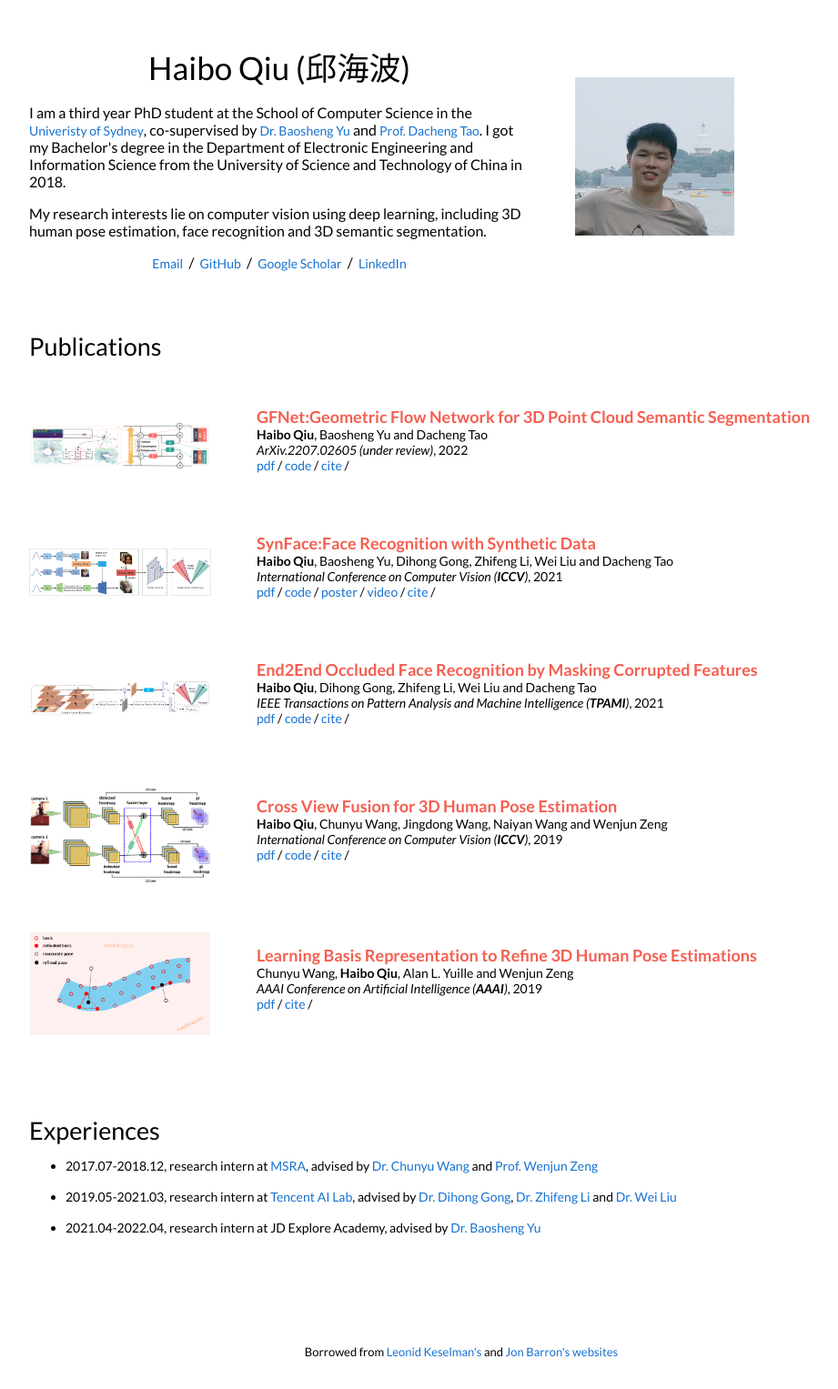
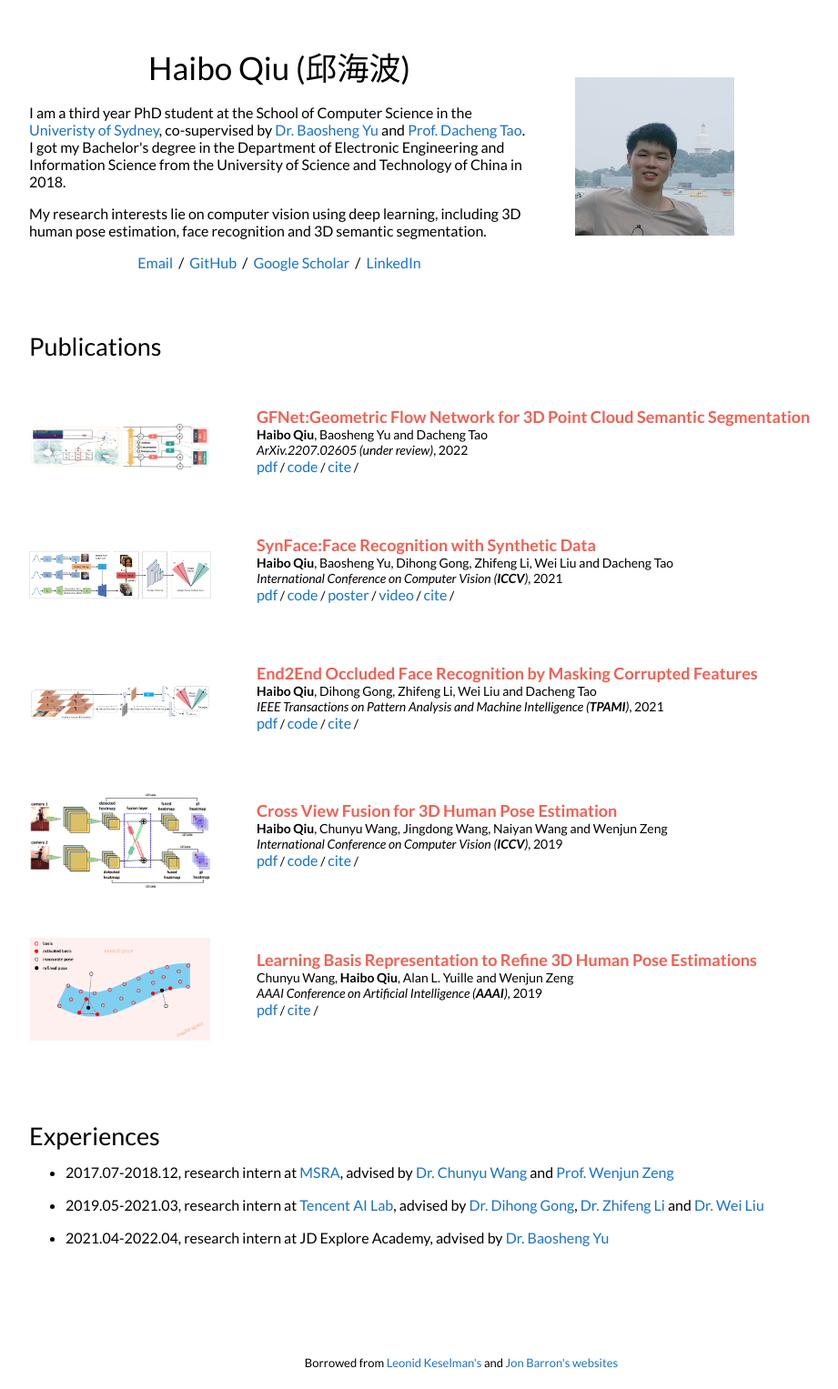
Before and after one commit to haibo-qiu/haibo-qiu.github.io, a Jekyll site: the page built from _posts/2022-07-26-GFNet.markdown, in a window 1280 px wide. Shown: the whole page at 91% size, without its empty margins (133-1054 px from the left). Built offline with Jekyll 4.4.1, drawn with Linux system fonts in a browser that asks for light colours; a script that is not in the unit is left out.

Commit message:
Update default.html

```diff
--- a/_layouts/default.html
+++ b/_layouts/default.html
@@ -24,6 +24,14 @@
     }
 
     p {
+      font-size: 16px;
+    }
+
+    a {
+      font-size: 16px;
+    }
+
+    li {
       font-size: 16px;
     }
   </style>
@@ -64,7 +72,7 @@
         <table style="width:100%;border:0px;border-spacing:0px;border-collapse:separate;margin-right:auto;margin-left:auto;">
           <tr>
             <td style="padding:2.5%;width:100%;vertical-align:middle">
-              <h2 style="font-size:27px;">Publications</h2>
+              <h2>Publications</h2>
             </td>
           </tr>
         </table>
@@ -116,7 +124,7 @@
         <table style="width:100%;border:0px;border-spacing:0px;border-collapse:separate;margin-right:auto;margin-left:auto;">
           <tr>
             <td style="padding:2.5%;width:100%;vertical-align:middle">
-              <h2 style="font-size:27px;">Experiences</h2>
+              <h2>Experiences</h2>
               <ul>
                 <li>2017.07-2018.12, research intern at <a href="https://www.microsoft.com/en-us/research/lab/microsoft-research-asia/">MSRA</a>, advised by <a href="https://www.chunyuwang.org/">Dr. Chunyu Wang</a> and <a href="https://scholar.google.com/citations?user=_cUfvYQAAAAJ&hl=en">Prof. Wenjun Zeng</a></li>
                 <br>
```
